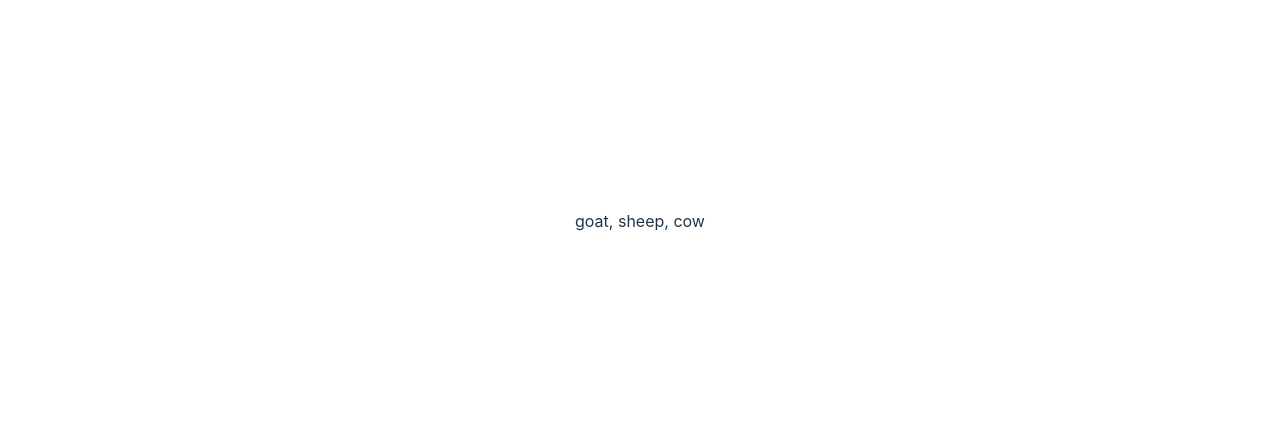
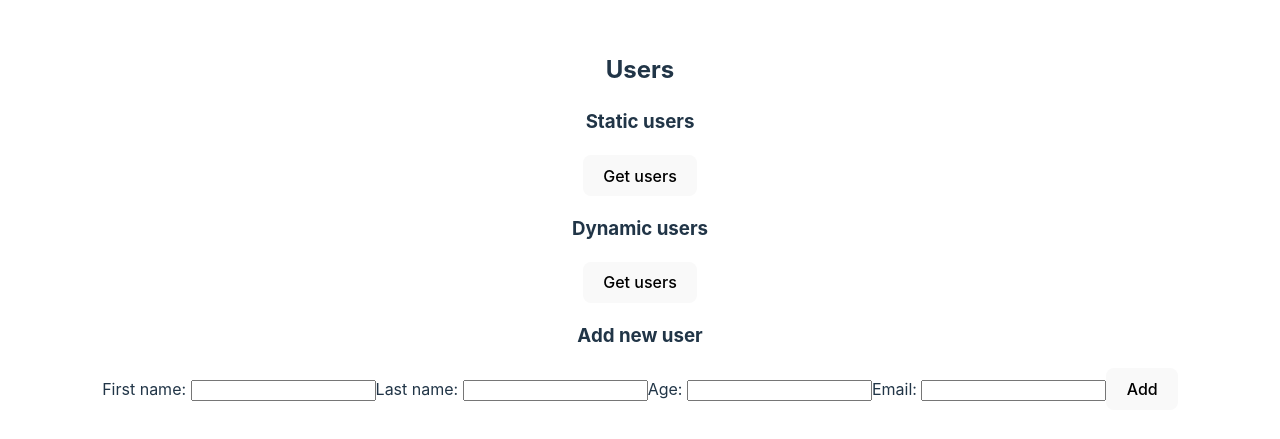
Before and after one commit to lartiorkorLartey/devOps-task-2, a React (Vite) app: page / in a window 1280 px wide. Shown: the part 179-618 px from the top of the page. Built offline with nearby package versions, Linux system fonts and the light colour scheme.

Commit message:
add new user form

```diff
--- a/src/App.jsx
+++ b/src/App.jsx
@@ -1,9 +1,55 @@
 import './App.css'
+import {useState} from 'react'
 
 function App() {
+  const [firstName, setFirstName] = useState("")
+  const [lastName, setLastName] = useState("")
+  const [age, setAge] = useState("")
+  const [email, setEmail] = useState("")
+  // const click = () => {
+  //   alert(val)
+  // }
+
+  // const change = () => {
+  //   setVal(event.target.value)
+  // }
+
   return (
-    <p>goat, sheep, cow</p>
+    // get static users
+    <div>
+      <h2>Users</h2>
 
+      <h3>Static users</h3>
+      <button>Get users</button>
+
+      <h3>Dynamic users</h3>
+      <button>Get users</button>
+
+      <h3>Add new user</h3>
+      <form>
+        <label>First name: </label>
+        <input type='text' required value={firstName}
+          onChange={(e) => setFirstName(e.target.value)}
+        />
+
+        <label>Last name: </label>
+        <input type='text' required value={lastName}
+          onChange={(e) => setLastName(e.target.value)}
+        />
+
+        <label>Age: </label>
+        <input type='number' required value={age}
+          onChange={(e) => setAge(e.target.value)}
+        />
+
+        <label>Email: </label>
+        <input type='text' required value={email}
+          onChange={(e) => setEmail(e.target.value)}
+        />
+
+        <button>Add</button>
+      </form>
+    </div>
   )
 }
 
```
